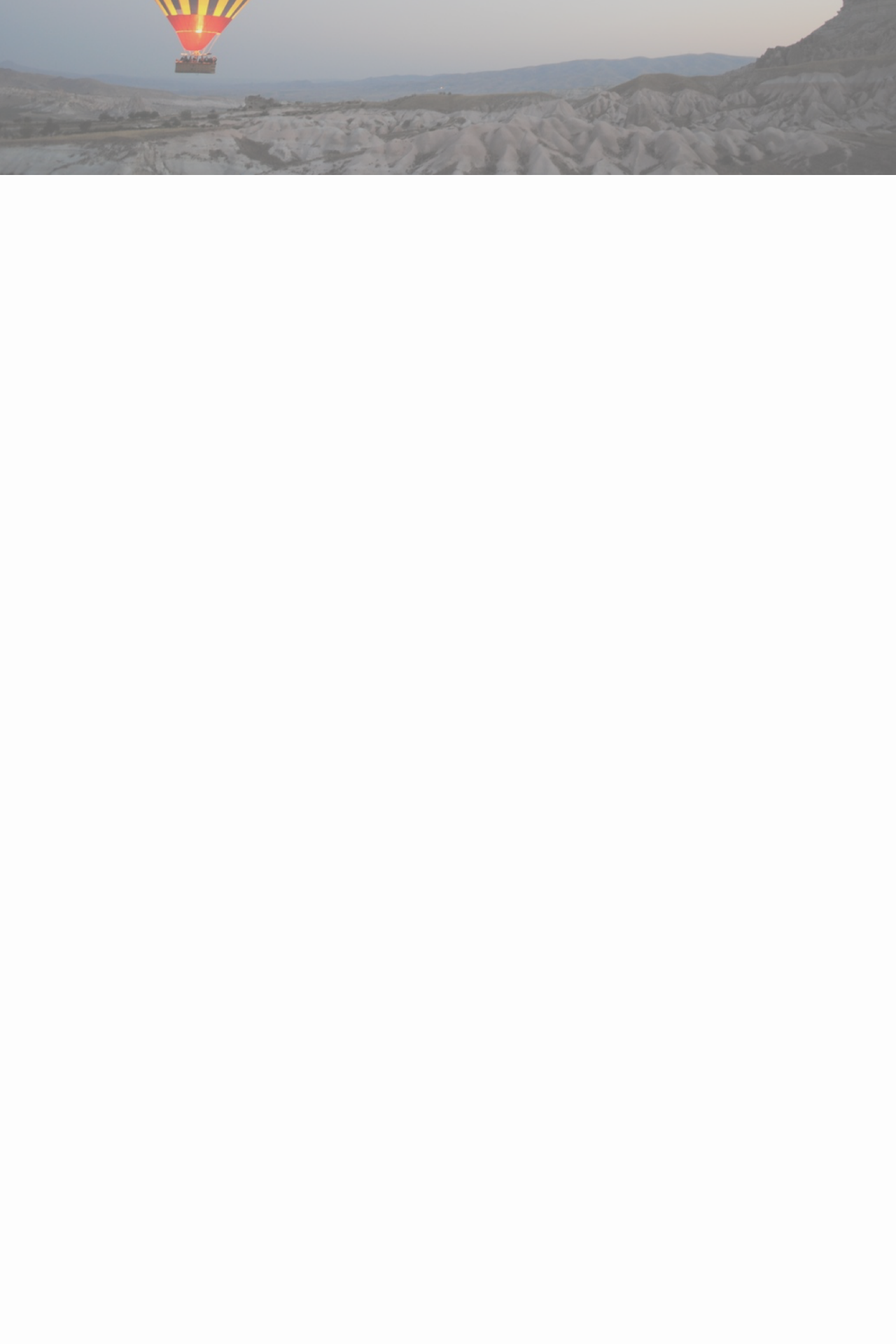
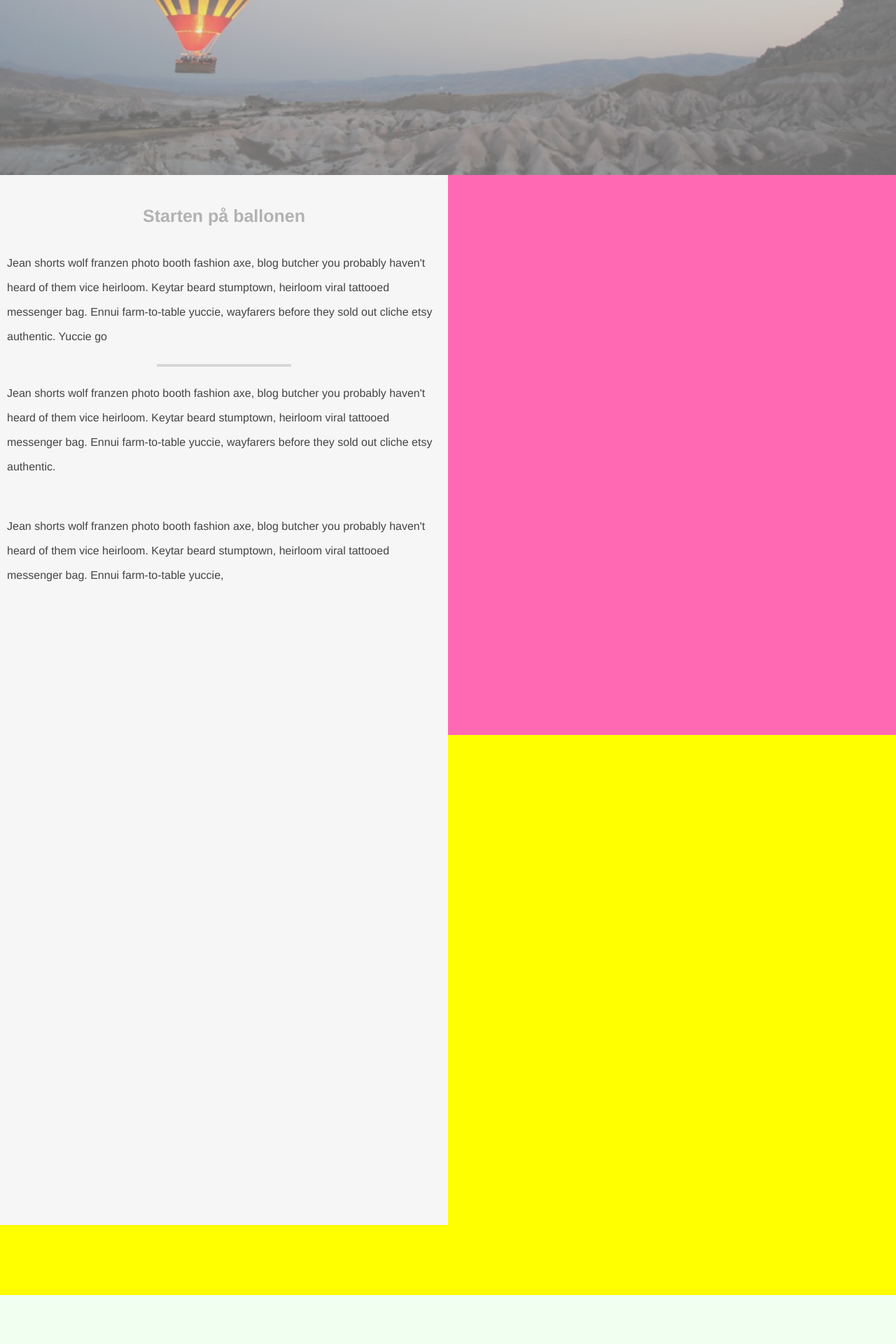
Before and after one commit to Lutski/ballon-fort-lling-KomIt, a Jekyll site: the page built from index.html, in a window 1280 px wide. Shown: the part 3997-5917 px from the top of the page at 70% size. Built offline with Jekyll 4.4.1, drawn with Linux system fonts in a browser that asks for light colours; nearby versions of some CDN libraries; before the commit the page ends 4247 px from its top, so only the background shows below that.

Commit message:
Addede det meste af history.html og fiksede quote.html (min-height) ☕️

```diff
--- /dev/null
+++ b/_includes/history.html
@@ -0,0 +1,15 @@
+<div id="history-section">
+  <div class="text-content">
+      <h1>Starten på ballonen</h1>
+      <p>Jean shorts wolf franzen photo booth fashion axe, blog butcher you probably haven't heard of them vice heirloom. Keytar beard stumptown, heirloom viral tattooed messenger bag. Ennui farm-to-table yuccie, wayfarers before they sold out cliche etsy authentic. Yuccie go</p>
+      <hr>
+      <p>Jean shorts wolf franzen photo booth fashion axe, blog butcher you probably haven't heard of them vice heirloom. Keytar beard stumptown, heirloom viral tattooed messenger bag. Ennui farm-to-table yuccie, wayfarers before they sold out cliche etsy authentic.</p>
+      <div class="space"></div>
+      <p>Jean shorts wolf franzen photo booth fashion axe, blog butcher you probably haven't heard of them vice heirloom. Keytar beard stumptown, heirloom viral tattooed messenger bag. Ennui farm-to-table yuccie, </p>
+  </div>
+  <div class="image-content">
+    <div class="image-1"></div>
+    <div class="image-2"></div>
+    <div class="image-3"></div>
+  </div>
+</div>
--- /dev/null
+++ b/_sass/history.sass
@@ -0,0 +1,75 @@
+.fixed-text
+  position: fixed
+  top: 0
+  bottom: 0
+
+#history-section
+  width: 100%
+  height: 1500px
+  display: flex
+
+  .text-content
+    //position: relative
+    z-index: 2
+    width: 50%
+    height: 100%
+    background-color: #F6F6F6
+
+    h1, p
+      color: #444444
+      margin: 0
+      margin: 0 10px
+
+    h1
+      text-align: center
+      color: #B2B2B2
+      padding-top: 40px
+      padding-bottom: 30px
+      font:
+        weight: 900
+        size: 25px
+
+    p
+      line-height: 35px
+      font:
+        weight: 200
+
+    hr
+      position: relative
+      height: 4px
+      background: #D8D8D8
+      border: none
+      width: 30%
+      left: 50%
+      transform: translate(-50%)
+      margin-bottom: 20px
+      margin-top: 22px
+
+    .space
+      height: 50px
+
+
+  .image-content
+    position: absolute
+    //width: 50%
+    width: 100%
+    height: 100%
+    //background-color: honeydew
+    .image-1
+      background-color: hotpink
+      //background-image: url("/images/balloon-history-image-1.jpeg")
+      //background-position: center center
+      //background-size: cover
+      height: 800px
+    .image-2
+      background-color: yellow
+      //background-image: url("/images/balloon-history-image-2.jpeg")
+      //background-position: center center
+      //background-size: cover
+      height: 800px
+    .image-3
+      background-color: honeydew
+      //background-image: url("/images/balloon-history-image-3.jpeg")
+      //background-position: center center
+      //background-size: cover
+      height: 800px
--- a/_sass/quote.sass
+++ b/_sass/quote.sass
@@ -3,6 +3,7 @@
     position: relative
     width: 100%
     height: 100vh
+    min-height: 600px
     z-index: 2
     overflow: hidden
     background:
--- a/css/main.scss
+++ b/css/main.scss
@@ -52,5 +52,6 @@ $on-laptop:        800px;
         "header",
         "introduction",
         "quote",
+        "history",
         "question-popup"
 ;
--- a/index.html
+++ b/index.html
@@ -5,9 +5,11 @@ layout: default
 <div class="home">
 
   {% include question-popup.html %}
-
-  {% include header.html %}
-  {% include introduction.html %}
-  {% include quote.html %}
+  <div class="everything-before-history">
+    {% include header.html %}
+    {% include introduction.html %}
+    {% include quote.html %}
+  </div>
+  {% include history.html %}
 
 </div>
--- a/javascript/main.js
+++ b/javascript/main.js
@@ -1,6 +1,7 @@
 $(document).ready(function() {
   makeVideoFixed();
   togglePopup();
+  makeHistoryTextFixed();
 });
 
 function makeVideoFixed() {
@@ -30,3 +31,20 @@ function togglePopup() {
     $("#question-popup").toggleClass("is-visable");
   });
 }
+
+function makeHistoryTextFixed() {
+  $(window).scroll(function() {
+
+    fixedPositionStart = $(".home .everything-before-history").height();
+    windowScroll = $(window).scrollTop();
+
+    if (windowScroll >= fixedPositionStart) {
+      $("#history-section .text-content").addClass("fixed-text");
+    } else if (windowScroll <= fixedPositionStart) {
+      $("#history-section .text-content").removeClass("fixed-text");
+    }
+
+    console.log(windowScroll);
+
+  });
+}
```
Also changed, not shown: images/balloon-history-image-4.jpeg (added), 3 other files.
